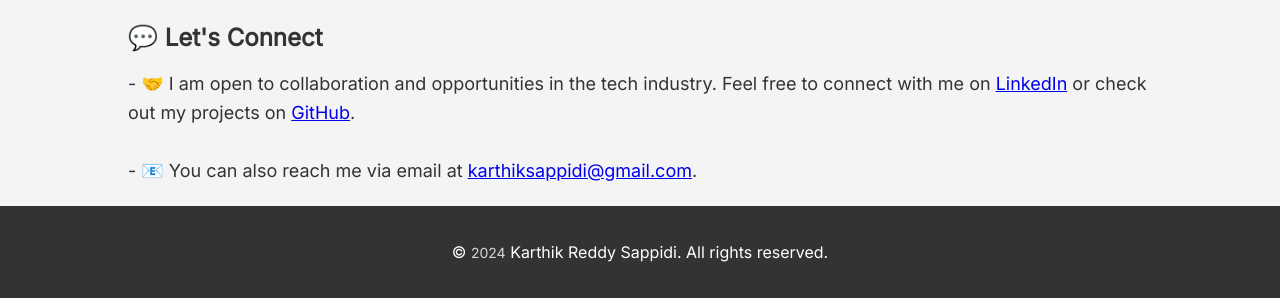
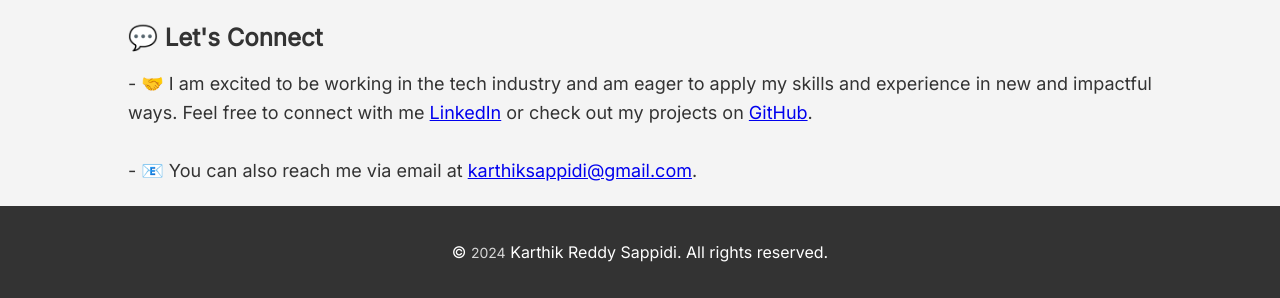
Before and after one commit to KarthikSappidi/my-web-app, a Django app: page / in a window 1280 px wide. Shown: the part 4187-4485 px from the top of the page. Run offline with Django 5.2, Linux system fonts and the light colour scheme.

Commit message:
Update index.html

```diff
--- a/sappidi/devops/templates/index.html
+++ b/sappidi/devops/templates/index.html
@@ -146,7 +146,7 @@
         💬 Let's Connect
       </div>
       <p>
-        - 🤝 I am open to collaboration and opportunities in the tech industry. Feel free to connect with me on <a href="https://linkedin.com/in/karthiksappidi" target="_blank">LinkedIn</a> or check out my projects on <a href="http://www.github.com/karthiksappidi" target="_blank">GitHub</a>.
+        - 🤝 I am excited to be working in the tech industry and am eager to apply my skills and experience in new and impactful ways. Feel free to connect with me  <a href="https://linkedin.com/in/karthiksappidi" target="_blank">LinkedIn</a> or check out my projects on <a href="http://www.github.com/karthiksappidi" target="_blank">GitHub</a>.
         <br><br>
         - 📧 You can also reach me via email at <a href="mailto:karthiksappidi@example.com">karthiksappidi@gmail.com</a>.
       </p>
```
